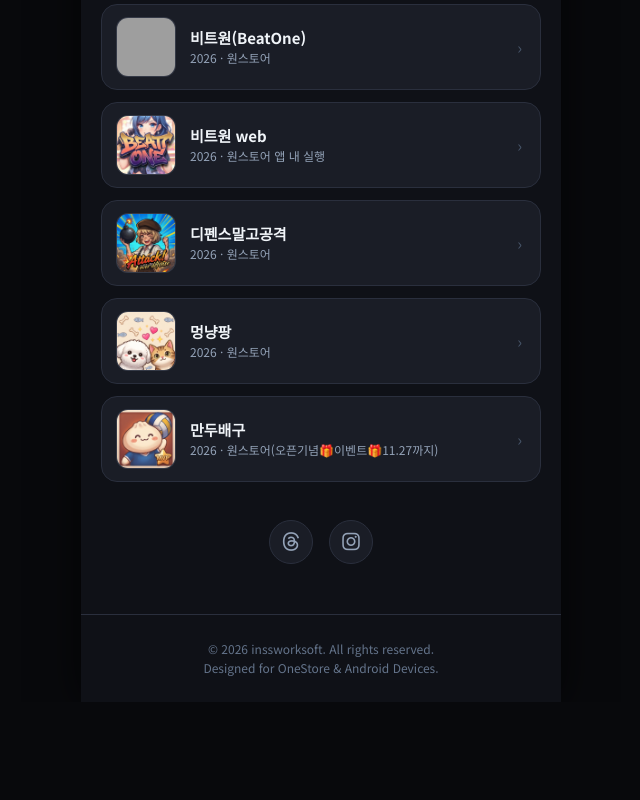
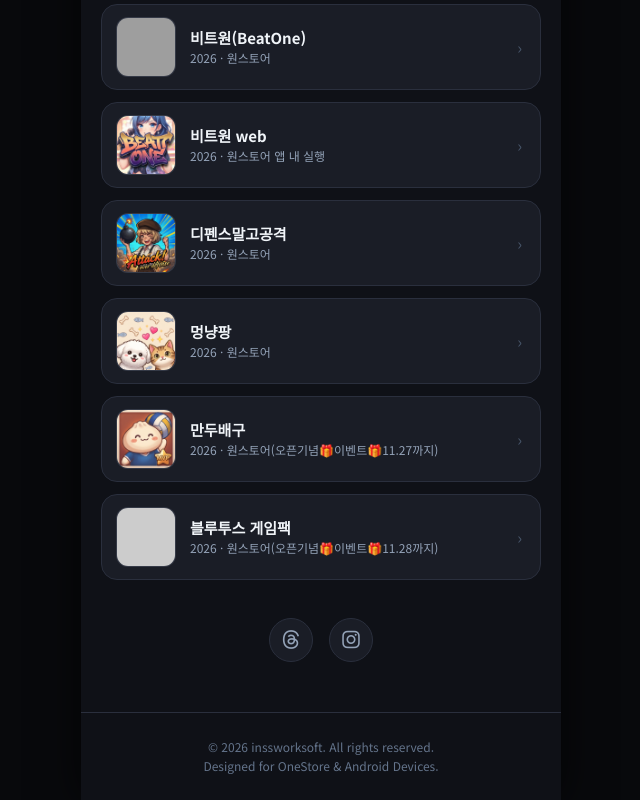
Before and after one commit to inssworksoft/inssworksoft.github.io, a plain HTML site: page index.html in a window 1280 px wide. Shown: the part 643-1443 px from the top of the page, without its empty margins (319-959 px from the left). Before the commit the page ends 1345 px from the top, so only its background shows below. Drawn offline with Linux system fonts and the light colour scheme; grey boxes are pictures that could not be loaded; placeholder pictures from the web are drawn by us.

Commit message:
Update index.html

```diff
--- a/index.html
+++ b/index.html
@@ -405,6 +405,16 @@
                     </div>
                     <div class="item-arrow">›</div>
                 </a>
+
+                <!-- 게임 7: 블루투스 게임팩 -->
+                <a href="onestore://common/product/0001013690" class="game-item">
+                    <img src="images/icon_7.png" alt="블루투스 게임팩" class="game-thumb" onerror="this.src='https://via.placeholder.com/60/2a2f3d/ffffff?text=GAME'">
+                    <div class="game-info">
+                        <div class="game-title">블루투스 게임팩</div>
+                        <div class="game-meta">2026 · 원스토어(오픈기념🎁이벤트🎁11.28까지)</div>
+                    </div>
+                    <div class="item-arrow">›</div>
+                </a>
             </section>
 
             <!-- 3. 소셜 미디어 링크 -->
```
